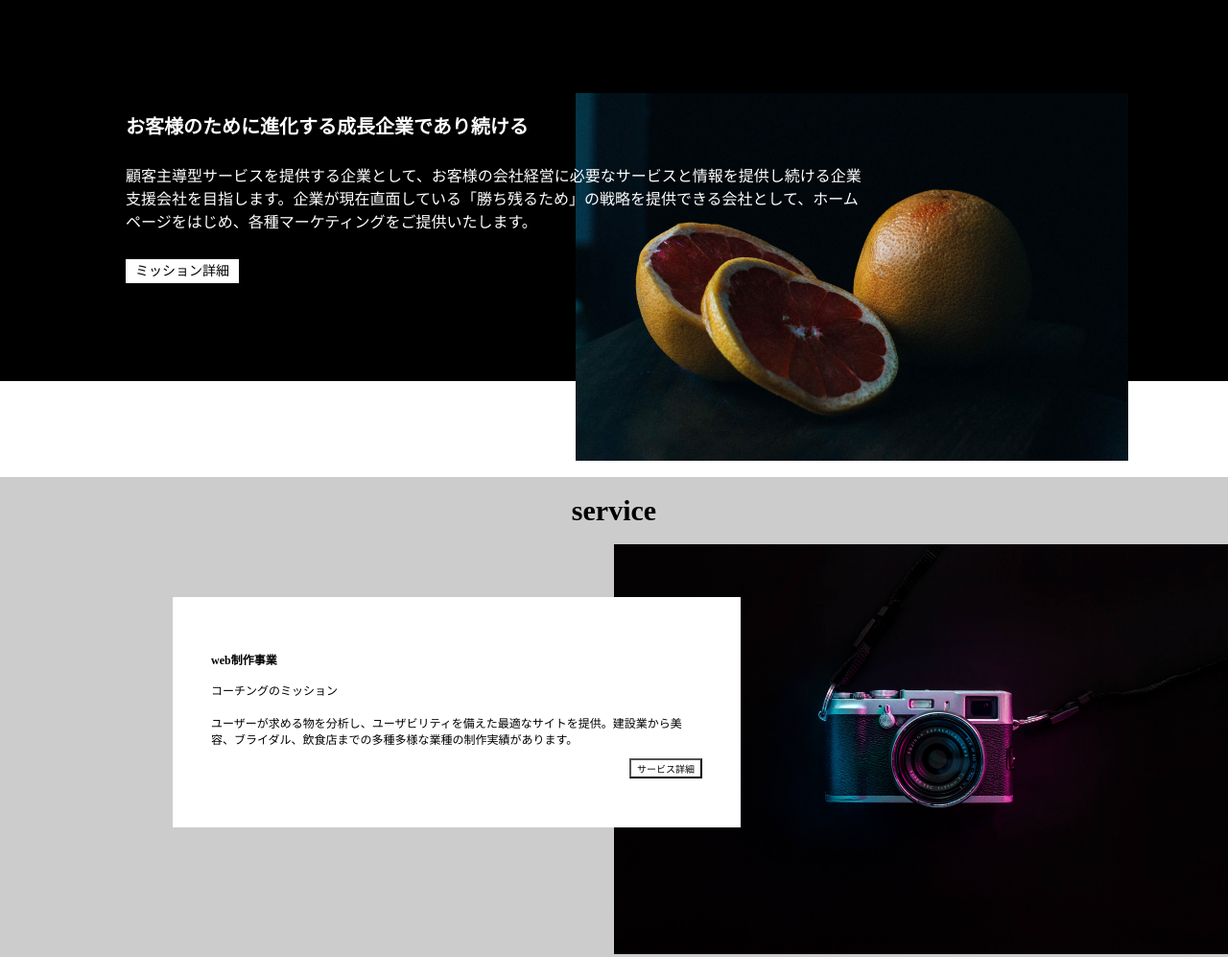
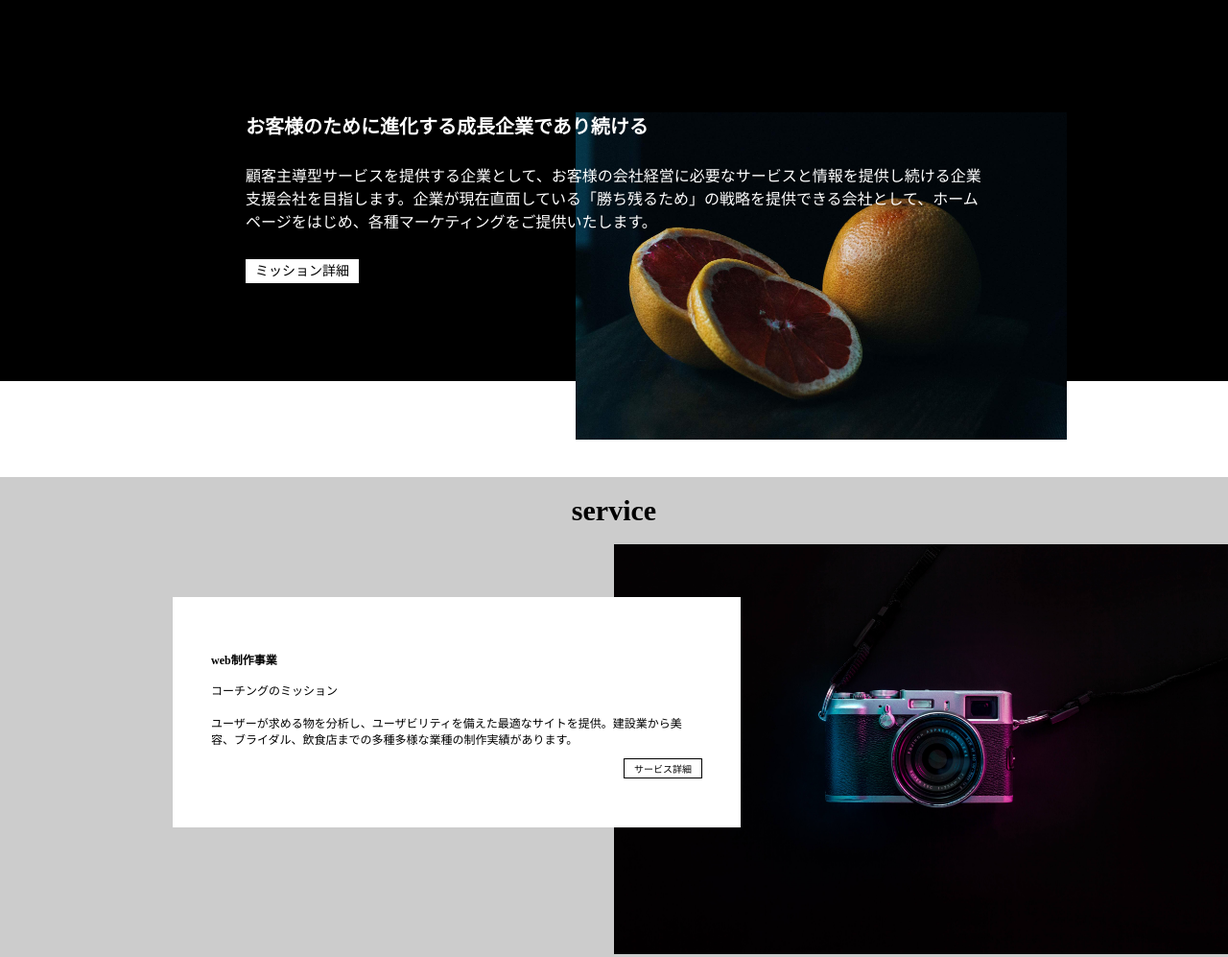
Before and after one commit to yoshiki2424/20210216_sato, a plain HTML site: page index.html in a window 1280 px wide. Shown: the part 673-1670 px from the top of the page at 96% size. Drawn offline with Linux system fonts and the light colour scheme.

Commit message:
git commit -m "first-commit

```diff
--- a/css/style.css
+++ b/css/style.css
@@ -198,8 +198,8 @@ input, select {
   width:60%;
   top:0;
   bottom:0;
-  right:300px;
-  left:50px;
+  right:0px;
+  left:0px;
   margin:auto;
 }
 
@@ -226,10 +226,10 @@ input, select {
 }
 
 #mission img{
-  width:45%;
+  width:40%;
   height:auto;
   position:absolute;
-  top:100px;
+  top:120px;
   left:600px;
 }
 
@@ -287,6 +287,8 @@ input, select {
   right:40px;
   background-color:#fff;
   margin-top:10px;
+  border:1px solid #000;
+  padding:2px 10px;
 }
 
  .service-second{
@@ -375,16 +377,17 @@ input, select {
   margin:0 auto;
   height:100px;
   align-items:center;
-  padding-left:20px;
   color:#fff;
   display:flex;
   font-size:20px;
   margin-bottom:100px;
+  padding-left:30px;
 }
 
 .faq-text{
   font-size:12px;
-  margin-left:285px;
+  width:85%;
+  text-align:center;
 }
 
 #contact{
```
